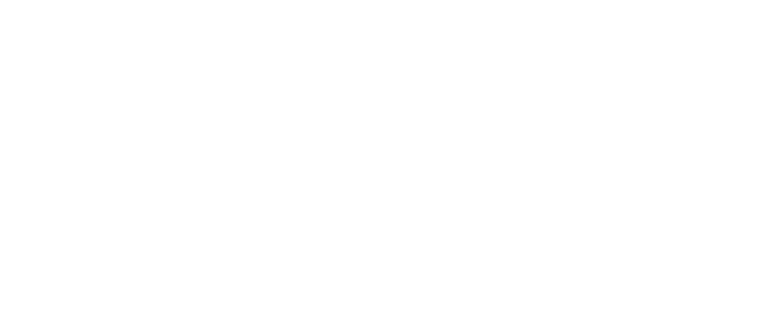
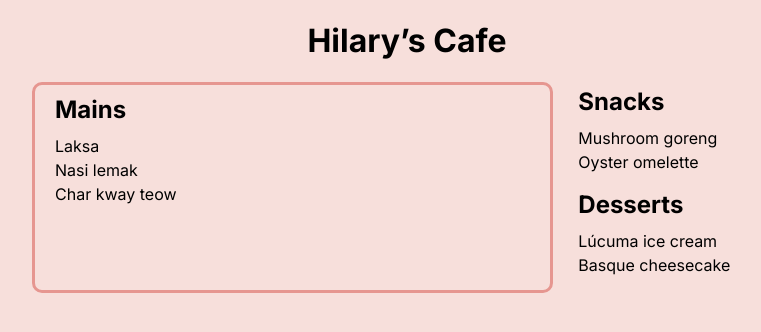
Before and after one commit to hilaryfung/restaurant-menu, a plain HTML site: page index.html in a window 1280 px wide. Shown: the whole page, without its empty margins (233-994 px from the left). Drawn offline with Linux system fonts and the light colour scheme.

Commit message:
Initial commit

```diff
--- a/index.html
+++ b/index.html
@@ -3,8 +3,34 @@
   <head>
     <meta charset="utf-8">
     <title></title>
+    <link rel="preconnect" href="https://fonts.googleapis.com">
+    <link rel="preconnect" href="https://fonts.gstatic.com" crossorigin>
+    <link href="https://fonts.googleapis.com/css2?family=Inter:wght@200;400;700&display=swap" rel="stylesheet">
     <link rel="stylesheet" href="style.css">
   </head>
   <body>
+    <h1>Hilary’s Cafe</h1>
+    <div class="container">
+      <div id="main">
+        <h2>Mains</h2>
+        <ul>
+          <li>Laksa</li>
+          <li>Nasi lemak</li>
+          <li>Char kway teow</li>
+        </ul>
+      </div>
+      <div id="sidebar">
+        <h2>Snacks</h2>
+        <ul>
+          <li>Mushroom goreng</li>
+          <li>Oyster omelette</li>
+        </ul>
+        <h2>Desserts</h2>
+        <ul>
+          <li>Lúcuma ice cream</li>
+          <li>Basque cheesecake</li>
+        </ul>
+      </div>
+    </div>
   </body>
 </html>
--- a/style.css
+++ b/style.css
@@ -0,0 +1,52 @@
+body {
+	font-family: 'Inter', sans-serif;;
+	background-color: #F7DFDB;
+}
+
+h1 {
+	margin-left: auto;
+	margin-right: auto;
+	max-width: 750px;
+	text-align: center;
+}
+
+h2 {
+	margin-top: 5px;
+	margin-bottom: 10px;
+}
+
+ul {
+	list-style-type: none;
+	margin-top: 10px;
+	padding-left: 0;
+}
+
+li {
+	line-height: 1.5;
+}
+
+@media (min-width: 500px) {
+	.container {
+		column-gap: 25px;
+		display: flex;
+		margin: auto;
+		max-width: 750px;
+	}
+}
+
+@media (min-width: 500px) {
+	#main {
+		border-style: solid;
+		border-width: 3px;
+		border-radius: 10px;
+		border-color: #E69690;
+		padding-top: 5px;
+		padding-left: 20px;
+		padding-right: 20px;
+		width: 70%;
+	}
+}
+
+#sidebar {
+	width: 30%;
+}
```
